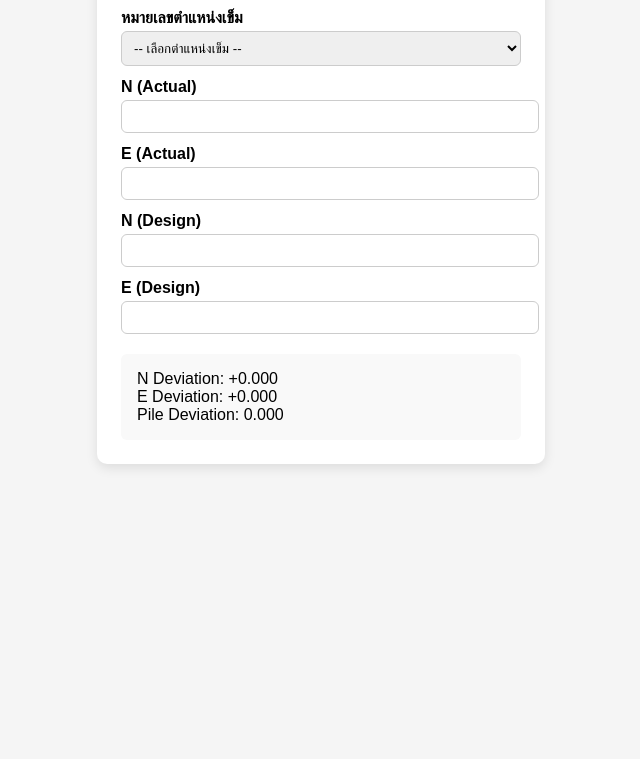
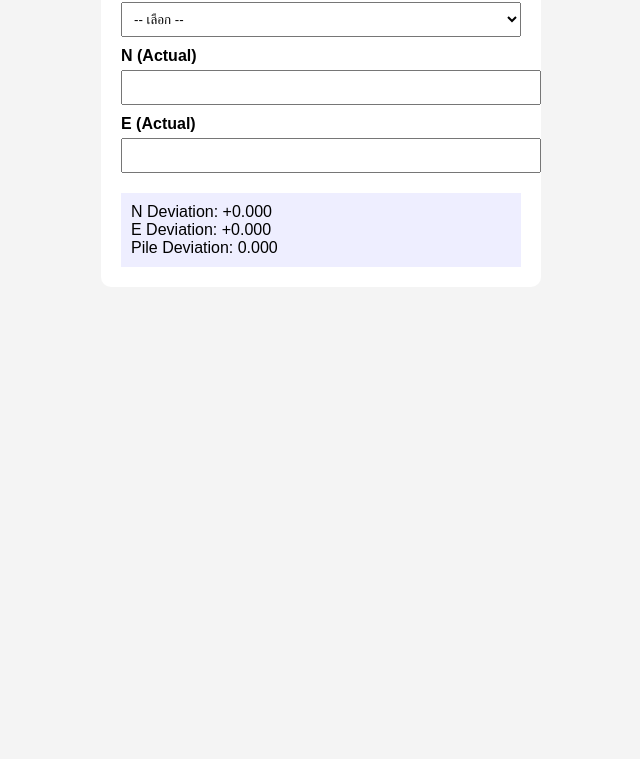
Before and after one commit to Natthawutsud/pile-deviation, a plain HTML site: page index.html in a window 1280 px wide. Shown: the part 137-896 px from the top of the page, without its empty margins (319-959 px from the left). After the commit the page ends 800 px from the top, so only its background shows below. Drawn offline with Linux system fonts and the light colour scheme.

Commit message:
Update index.html

```diff
--- a/index.html
+++ b/index.html
@@ -2,58 +2,23 @@
 <html lang="th">
 <head>
   <meta charset="UTF-8">
-  <meta name="viewport" content="width=device-width, initial-scale=1.0">
   <title>คำนวณพิกัดเสาเข็ม</title>
+  <meta name="viewport" content="width=device-width, initial-scale=1">
   <style>
-    body {
-      font-family: sans-serif;
-      background: #f5f5f5;
-      display: flex;
-      justify-content: center;
-      align-items: flex-start;
-      padding: 40px 20px;
-      min-height: 100vh;
-    }
-    .container {
-      background: white;
-      padding: 24px;
-      border-radius: 10px;
-      max-width: 400px;
-      width: 100%;
-      box-shadow: 0 4px 12px rgba(0,0,0,0.1);
-    }
-    h1 {
-      text-align: center;
-      margin-bottom: 1rem;
-    }
-    label {
-      display: block;
-      margin-top: 12px;
-      font-weight: bold;
-    }
-    input, select {
-      width: 100%;
-      padding: 8px;
-      margin-top: 4px;
-      border: 1px solid #ccc;
-      border-radius: 6px;
-    }
-    .results {
-      background: #f9f9f9;
-      padding: 16px;
-      margin-top: 20px;
-      border-radius: 6px;
-      font-size: 16px;
-    }
+    body { font-family: sans-serif; padding: 20px; background: #f4f4f4; }
+    .container { background: white; padding: 20px; border-radius: 10px; max-width: 400px; margin: auto; }
+    label { display: block; margin-top: 10px; font-weight: bold; }
+    input, select { width: 100%; padding: 8px; margin-top: 5px; }
+    .results { background: #eef; padding: 10px; margin-top: 20px; }
   </style>
 </head>
 <body>
   <div class="container">
-    <h1>คำนวณพิกัดเสาเข็ม</h1>
+    <h2>คำนวณพิกัดเสาเข็ม</h2>
 
-    <label for="pileId">หมายเลขตำแหน่งเข็ม</label>
-    <select id="pileId">
-      <option value="">-- เลือกตำแหน่งเข็ม --</option>
+    <label for="pileNo">ตำแหน่งเข็ม</label>
+    <select id="pileNo">
+      <option value="">-- เลือก --</option>
     </select>
 
     <label for="nActual">N (Actual)</label>
@@ -62,13 +27,7 @@
     <label for="eActual">E (Actual)</label>
     <input type="number" id="eActual" step="any">
 
-    <label for="nDesign">N (Design)</label>
-    <input type="number" id="nDesign" step="any">
-
-    <label for="eDesign">E (Design)</label>
-    <input type="number" id="eDesign" step="any">
-
-    <div class="results" id="results">
+    <div class="results">
       N Deviation: <span id="nDev">+0.000</span><br>
       E Deviation: <span id="eDev">+0.000</span><br>
       Pile Deviation: <span id="pileDev">0.000</span>
@@ -78,56 +37,50 @@
   <script>
     let designData = {};
 
+    async function loadJSON() {
+      const response = await fetch('design.json'); // ไฟล์ JSON อยู่ใน repo เดียวกัน
+      designData = await response.json();
+      const pileNoSelect = document.getElementById('pileNo');
+
+      Object.keys(designData).forEach(no => {
+        const option = document.createElement('option');
+        option.value = no;
+        option.textContent = no;
+        pileNoSelect.appendChild(option);
+      });
+    }
+
     function formatDeviation(value) {
-      const formatted = value.toFixed(3);
-      return value > 0 ? '+' + formatted : formatted;
+      const num = value.toFixed(3);
+      return value > 0 ? '+' + num : num;
     }
 
     function calculateDeviation() {
+      const pileNo = document.getElementById('pileNo').value;
+      if (!designData[pileNo]) return;
+
+      const nDesign = designData[pileNo].n;
+      const eDesign = designData[pileNo].e;
       const nActual = parseFloat(document.getElementById('nActual').value) || 0;
       const eActual = parseFloat(document.getElementById('eActual').value) || 0;
-      const nDesign = parseFloat(document.getElementById('nDesign').value) || 0;
-      const eDesign = parseFloat(document.getElementById('eDesign').value) || 0;
 
       const nDev = nActual - nDesign;
       const eDev = eActual - eDesign;
-      const pileDev = Math.sqrt(nDev * nDev + eDev * eDev);
+      const pileDev = Math.sqrt(nDev**2 + eDev**2);
 
-      document.getElementById('nDev').innerText = formatDeviation(nDev);
-      document.getElementById('eDev').innerText = formatDeviation(eDev);
-      document.getElementById('pileDev').innerText = pileDev.toFixed(3);
+      document.getElementById('nDev').textContent = formatDeviation(nDev);
+      document.getElementById('eDev').textContent = formatDeviation(eDev);
+      document.getElementById('pileDev').textContent = pileDev.toFixed(3);
     }
 
-    function updatePileSelect() {
-      const select = document.getElementById('pileId');
-      select.innerHTML = '<option value="">-- เลือกตำแหน่งเข็ม --</option>';
-      for (const id in designData) {
-        const option = document.createElement('option');
-        option.value = id;
-        option.textContent = id;
-        select.appendChild(option);
-      }
-    }
-
-    document.getElementById('pileId').addEventListener('change', function () {
-      const selected = this.value;
-      if (designData[selected]) {
-        document.getElementById('nDesign').value = designData[selected].n;
-        document.getElementById('eDesign').value = designData[selected].e;
+    document.getElementById('pileNo').addEventListener('change', () => {
+      const no = document.getElementById('pileNo').value;
+      if (designData[no]) {
         calculateDeviation();
       }
     });
 
-    document.querySelectorAll('input').forEach(input => input.addEventListener('input', calculateDeviation));
+    document.getElementById('nActual').addEventListener('input', calculateDeviation);
+    document.getElementById('eActual').addEventListener('input', calculateDeviation);
 
-    // Load JSON from file in same repo
-    fetch('designs.json')
-      .then(res => res.json())
-      .then(data => {
-        designData = data;
-        updatePileSelect();
-      })
-      .catch(err => console.error('โหลด designs.json ไม่ได้:', err));
-  </script>
-</body>
-</html>
+    loadJSO
```
